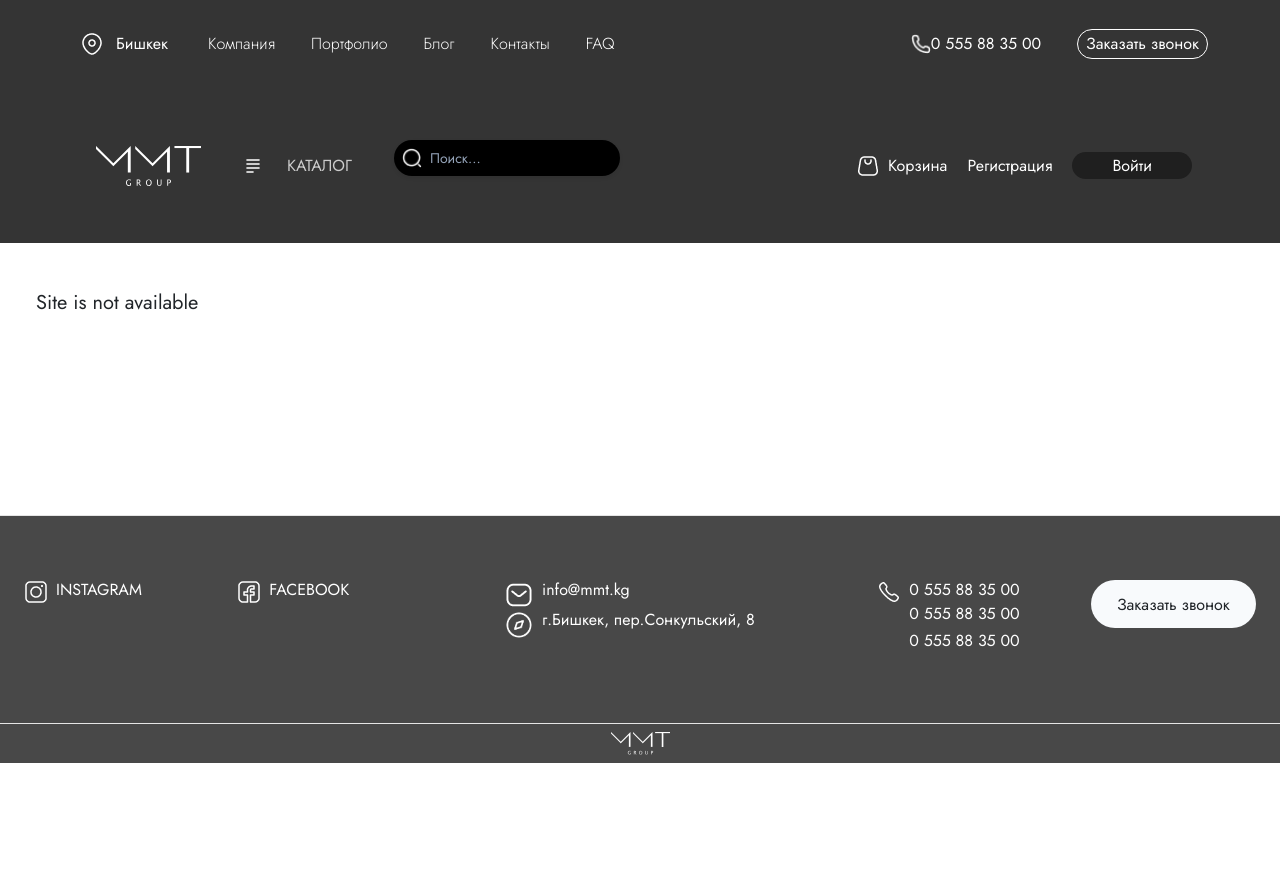
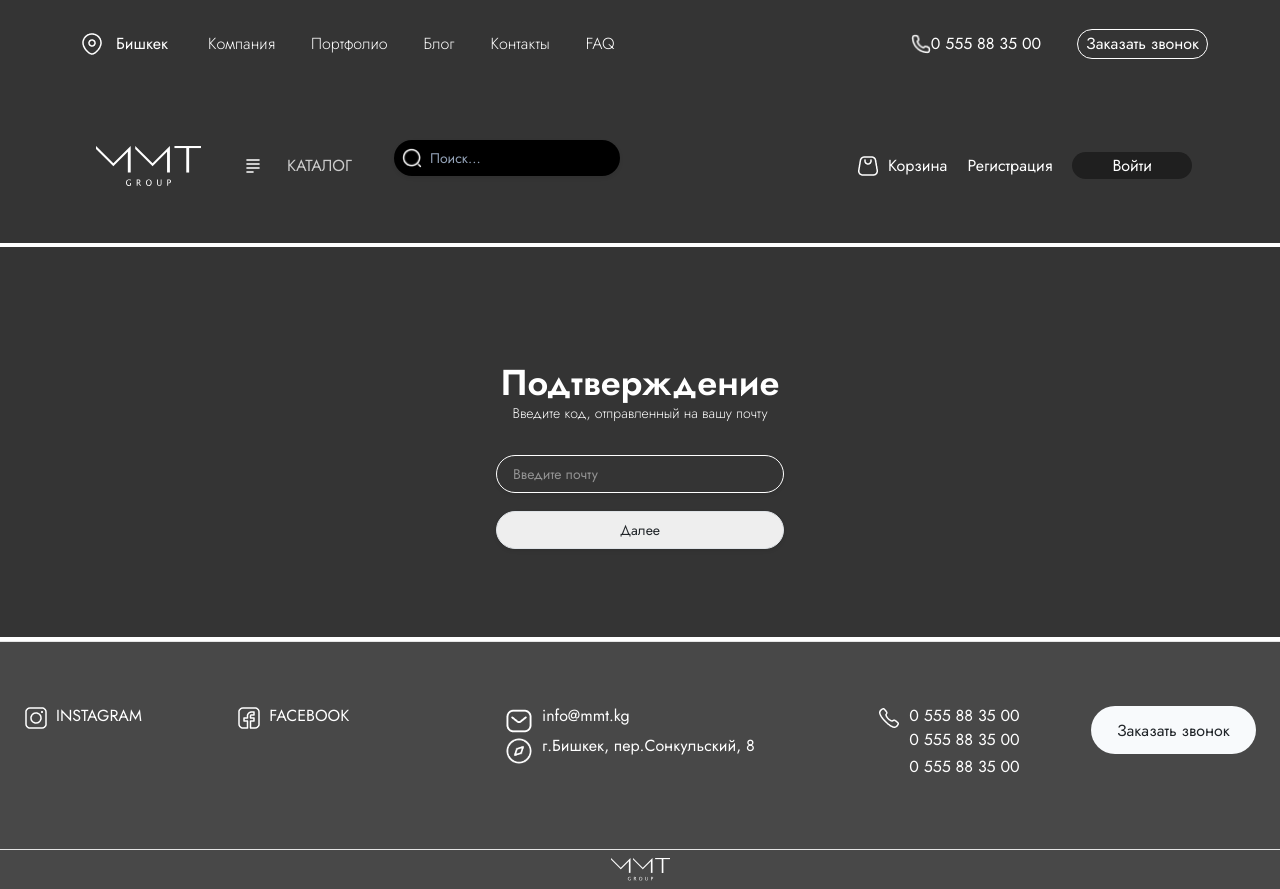
Before and after one commit to sadSapiens/mmt, a React (Create React App) app: page /confirmation in a window 1280 px wide. Before the commit the page ends 800 px from the top, so only its background shows below. Built offline with nearby package versions, Linux system fonts and the light colour scheme; what tw-elements would draw is missing.

Commit message:
confirmation

```diff
--- a/src/pages/App.tsx
+++ b/src/pages/App.tsx
@@ -21,6 +21,7 @@ import SignInPage from "./signin";
 import SignUpPage from "./signup";
 import Portfolio from "./portfolio";
 import Recovery from "./recovery";
+import Confirmation from "./signup/confirmation/Confirmation";
 
 function App() {
   return (
@@ -38,6 +39,7 @@ function App() {
             {/* <Route path="/cartmodal" element={<CartModal />} /> */}
             <Route path="/signup" element={<SignUpPage />} />
             <Route path="/signin" element={<SignInPage />} />
+            <Route path="/confirmation" element={<Confirmation />} />
             <Route path="/recovery" element={<Recovery />} />
             <Route path="/catalog" element={<CatalogPage />} />
             <Route
--- /dev/null
+++ b/src/pages/signup/confirmation/Confirmation.tsx
@@ -0,0 +1,42 @@
+import React, { useState } from "react";
+
+const Confirmation = () => {
+  return (
+    <>
+      <div className="">
+        <div className="bg-white h-1"></div>
+        <div className="bg-[#343434] mx-auto px-9 w-auto py-5">
+          <form className="flex justify-center flex-col items-center text-center ">
+            <div className="text-white text-4xl py-7">
+              <span className="block  font-bold ">Подтверждение </span>
+              <p className="text-white text-sm font-light">
+                Введите код, отправленный на вашу почту
+              </p>
+            </div>
+            <div className="pass-wrapper">
+              <input
+                type="text"
+                placeholder="Введите почту"
+                className="mt-1 block text-[#929292] px-3 py-2 bg-[#343434] border border-white rounded-full ... text-sm shadow-sm placeholder-[#929292] w-72
+
+    "
+              />
+            </div>
+
+            <div>
+              <button
+                className="mt-1 block  px-8 py-2 bg-[#EEEEEE] border border-slate-300 rounded-full ... text-sm shadow-sm placeholder-white w-72
+              focus:outline-none focus:border-sky-500 focus:ring-1 focus:ring-sky-500"
+              >
+                Далее
+              </button>
+            </div>
+          </form>
+        </div>
+        <div className="bg-white h-1"></div>
+      </div>
+    </>
+  );
+};
+
+export default Confirmation;
```
